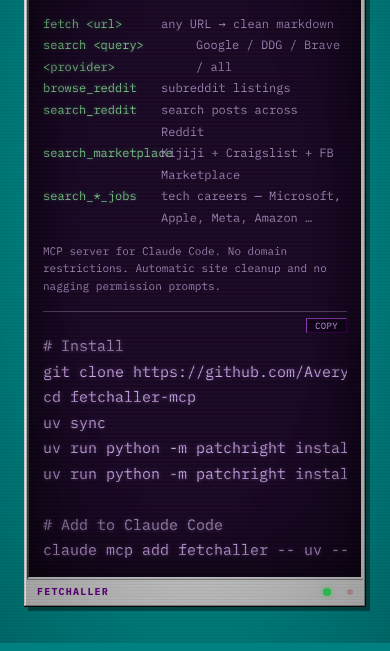
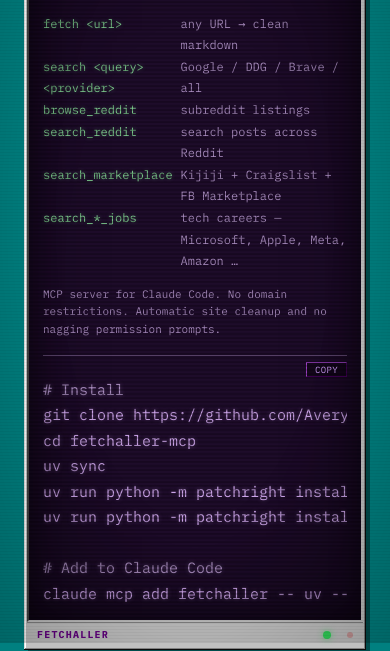
Before and after one commit to Averyy/fetchaller-mcp, a plain HTML site: page landing/index.html in a window 390 px wide. Shown: the part 201-852 px from the top of the page. Drawn offline with Linux system fonts and the light colour scheme; a script that the page names is missing.

Commit message:
Align hero command descriptions across rows

```diff
--- a/landing/index.html
+++ b/landing/index.html
@@ -340,6 +340,9 @@
         }
 
         .hero-help {
+            display: grid;
+            grid-template-columns: max-content minmax(0, 1fr);
+            column-gap: 8px;
             margin-top: 16px;
             font-size: 0.9375rem;
             line-height: 1.8;
@@ -348,18 +351,18 @@
         }
 
         .hero-help .cmd {
-            display: flex;
-            gap: 8px;
+            display: contents;
         }
 
         .hero-help .cmd-name {
             color: var(--screen-green);
-            min-width: 165px;
             text-shadow: 0 0 4px rgba(126, 204, 142, 0.35);
         }
 
         .hero-help .cmd-desc {
             color: var(--screen-dim);
+            min-width: 0;
+            overflow-wrap: anywhere;
         }
 
         .hero-tagline {
@@ -1257,8 +1260,7 @@
             .hero { padding: 28px 0 0; }
             .hero-screen { padding: 16px 14px 14px; }
             h1 { font-size: 1.75rem; }
-            .hero-help .cmd-name { min-width: 110px; font-size: 0.75rem; }
-            .hero-help .cmd-desc { font-size: 0.75rem; }
+            .hero-help { font-size: 0.75rem; grid-template-columns: 18ch minmax(0, 1fr); }
             .hero-tagline { font-size: 0.6875rem; }
             .monitor-chin { padding: 4px 10px; }
             .floppy-slot { display: none; }
```
